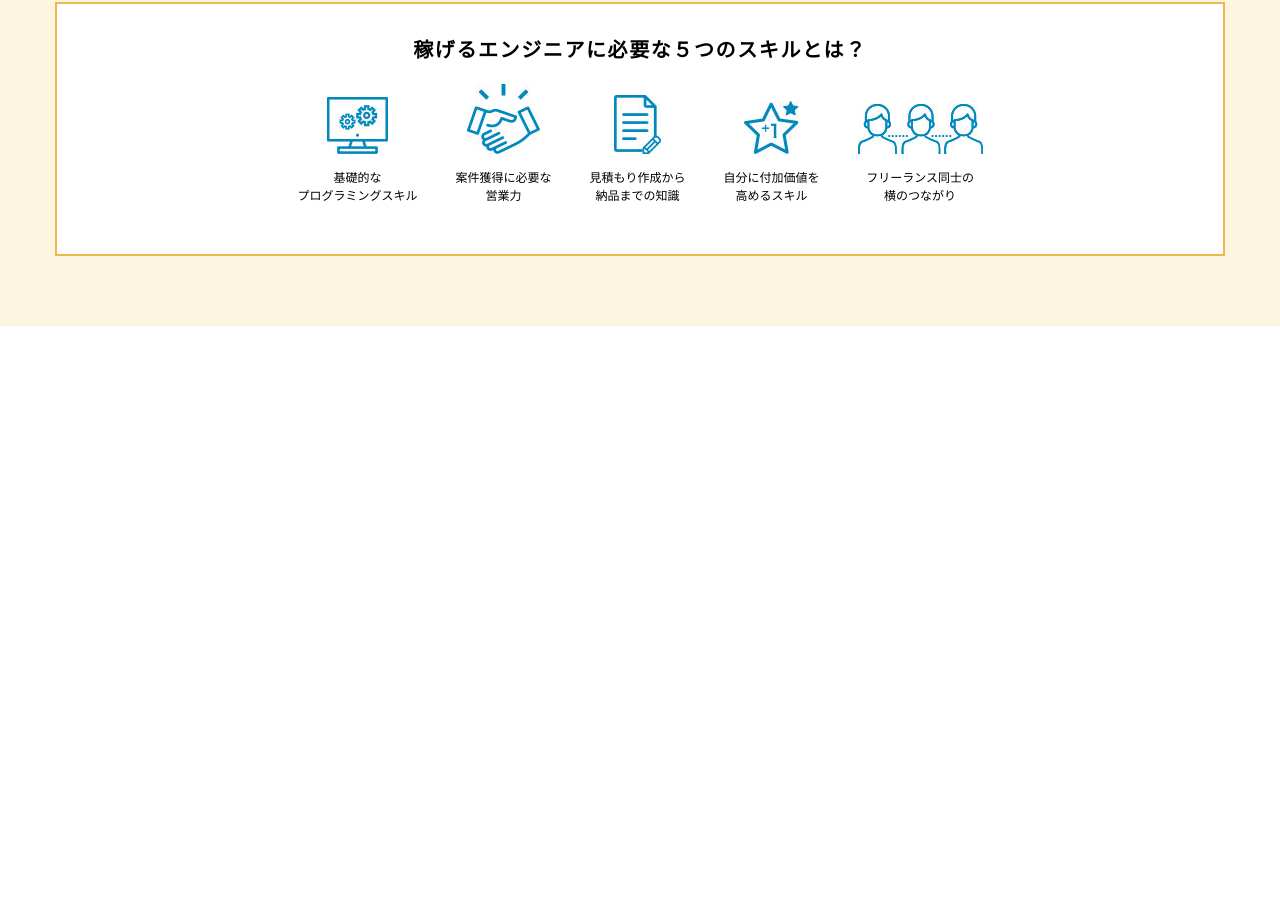
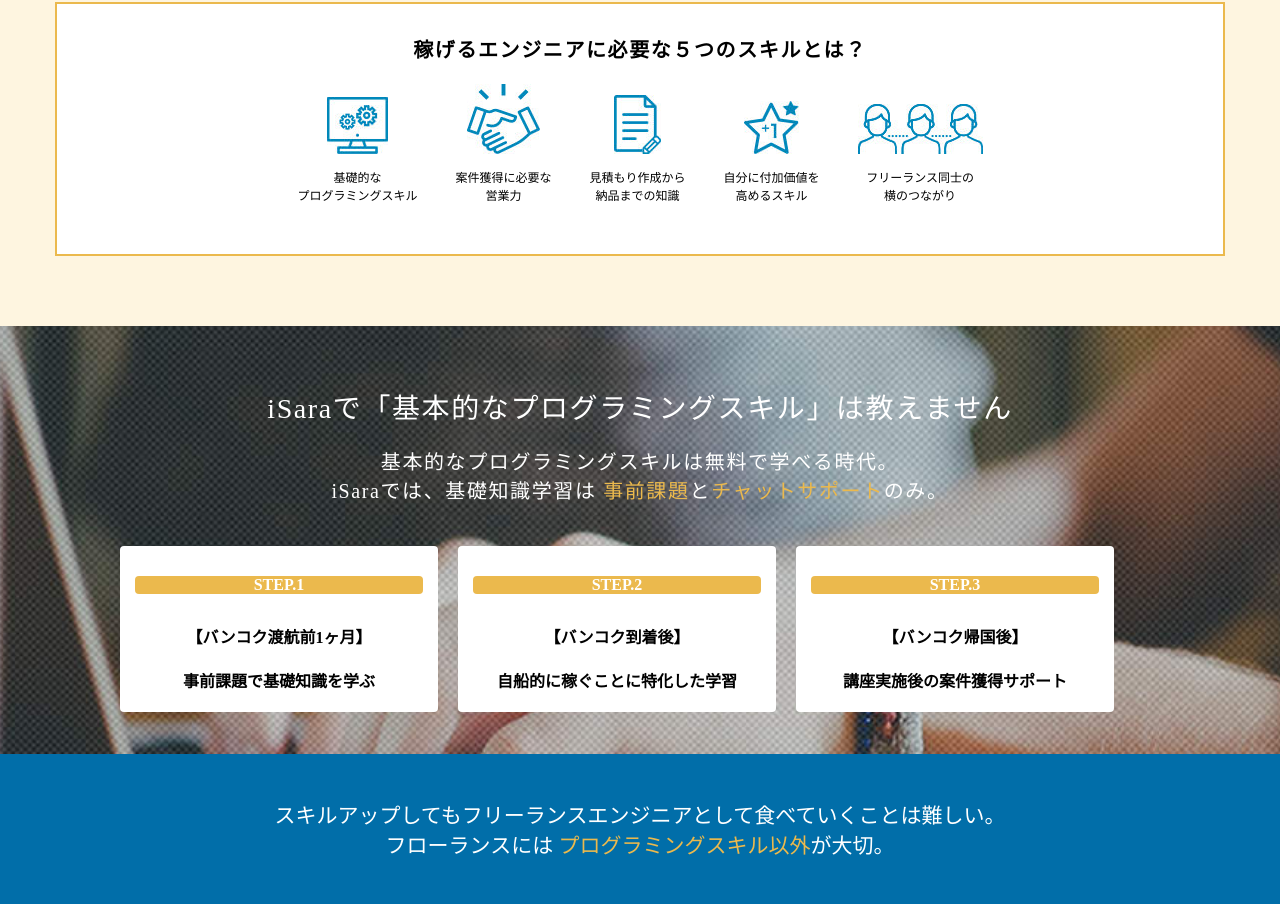
Before and after one commit to teto72/Isara-mosya, a plain HTML site: page index.html in a window 1280 px wide. Shown: the part 2175-3079 px from the top of the page. Before the commit the page ends 2501 px from the top, so only its background shows below. Drawn offline with Linux system fonts and the light colour scheme.

Commit message:
add:second-about
Second-ABOUT部

```diff
--- a/index.html
+++ b/index.html
@@ -167,7 +167,46 @@
         </div>
       </div>
     </div>
+  </section>
 
+  <!-- secondAboutエリア -->
+  <section class="about-second">
+    <div class="title">
+      iSaraで「基本的なプログラミングスキル」は教えません
+    </div>
+    <div class="sub-title">
+      基本的なプログラミングスキルは無料で学べる時代。
+      <br>
+      iSaraでは、基礎知識学習は <span> 事前課題</span>と<span>チャットサポート</span>のみ。
+    </div>
+    <div class="step-boxs">
+      <div class="step-box">
+        <div class="step">
+          STEP.1
+        </div>
+        <p class="txt1">【バンコク渡航前1ヶ月】</p>
+        <p class="txt2">事前課題で基礎知識を学ぶ</p>
+      </div>
+      <div class="step-box">
+        <div class="step">
+          STEP.2
+        </div>
+        <p class="txt1">【バンコク到着後】</p>
+        <p class="txt2">自船的に稼ぐことに特化した学習</p>
+      </div>
+      <div class="step-box">
+        <div class="step">
+          STEP.3
+        </div>
+        <p class="txt1">【バンコク帰国後】</p>
+        <p class="txt2">講座実施後の案件獲得サポート</p>
+      </div>
+    </div>
+    <div class="about-txt">
+      スキルアップしてもフリーランスエンジニアとして食べていくことは難しい。
+      <br>
+      フローランスには <span>プログラミングスキル以外</span>が大切。
+    </div>
   </section>
 
 
--- a/style.scss
+++ b/style.scss
@@ -263,5 +263,60 @@ $bar-color: #ebb94d;
       }
     }
   }
+}
 
+// ------------------
+// second-aboutエリア
+// ------------------
+.about-second {
+  background-image: url(images/aboutsecondbg.jpg);
+  background-position: center;
+  background-size: cover;
+  text-align: center;
+  padding: 60px 0 0 0;
+  .title {
+    color: white;
+    font-size: 28px;
+    letter-spacing: 0.1rem;
+  }
+  .sub-title {
+      color: white;
+      font-size: 20px;
+      letter-spacing: 0.1rem;
+      margin-top: 20px;
+    span {
+      color: #ebb94d;
+    }
+  }
+  .step-boxs {
+    display: flex;
+    margin: 42px 110px;
+    text-align: center;
+    font-weight: bold;
+    .step-box {
+      margin: 0 10px;
+      border-radius: 4px;
+      background-color: white;
+      width: 30%;
+      .step {
+        margin: 30px 15px;
+        background-color: #ebb94d;
+        border-radius: 4px;
+        color: white;
+      }
+      .txt2 {
+        margin: 20px 0;
+      }
+    }
+  }
+  .about-txt {
+    font-size: 21px;
+    padding: 45px 0;
+    color: white;
+    background-color: #016ea9;
+    text-align: center;
+    span {
+      color: #ebb94d;
+    }
+  }
 }
```
Also changed, not shown: images/aboutsecondbg.jpg (added), style.css, 1 other file.
